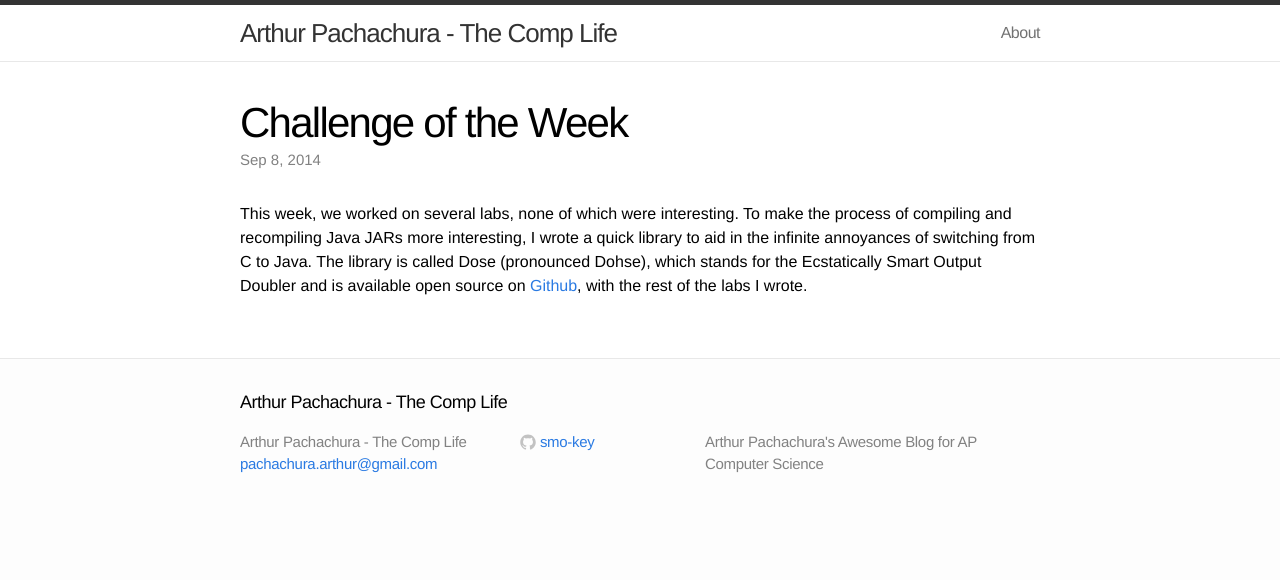
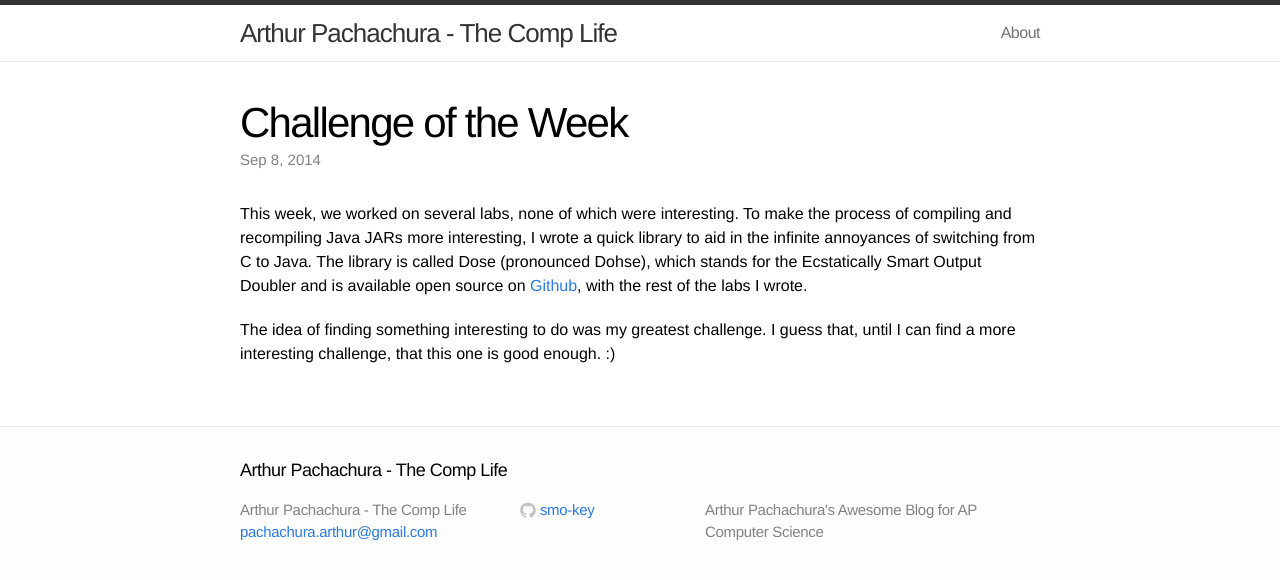
Before and after one commit to smo-key/blog, a Jekyll site: the page built from _posts/2014-09-08-Challengeoftheweek.md, in a window 1280 px wide. Shown: the top 580 px of the page. Built offline with Jekyll 4.4.1, drawn with Linux system fonts in a browser that asks for light colours.

Commit message:
Update 2014-09-08-Challengeoftheweek.md

```diff
--- a/_posts/2014-09-08-Challengeoftheweek.md
+++ b/_posts/2014-09-08-Challengeoftheweek.md
@@ -7,4 +7,6 @@ categories: compsci
 
 This week, we worked on several labs, none of which were interesting.  To make the process of compiling and recompiling Java JARs more interesting, I wrote a quick library to aid in the infinite annoyances of switching from C to Java.  The library is called Dose (pronounced Dohse), which stands for the Ecstatically Smart Output Doubler and is available open source on [Github][Github], with the rest of the labs I wrote.
 
+The idea of finding something interesting to do was my greatest challenge.  I guess that, until I can find a more interesting challenge, that this one is good enough.  :)
+
 [Github]:github.com/smo-key/cs/
```
